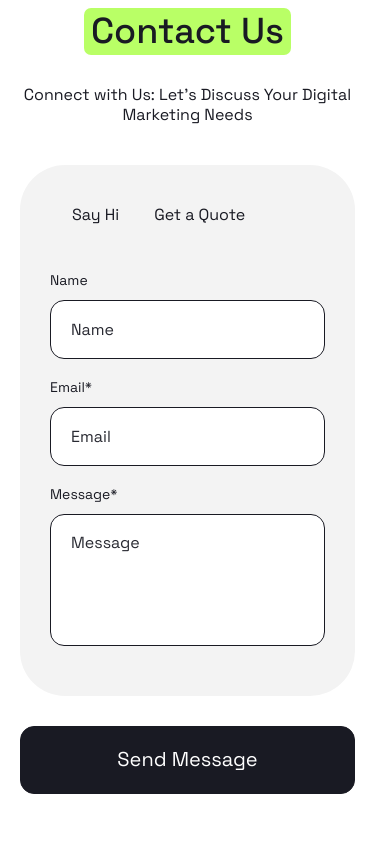
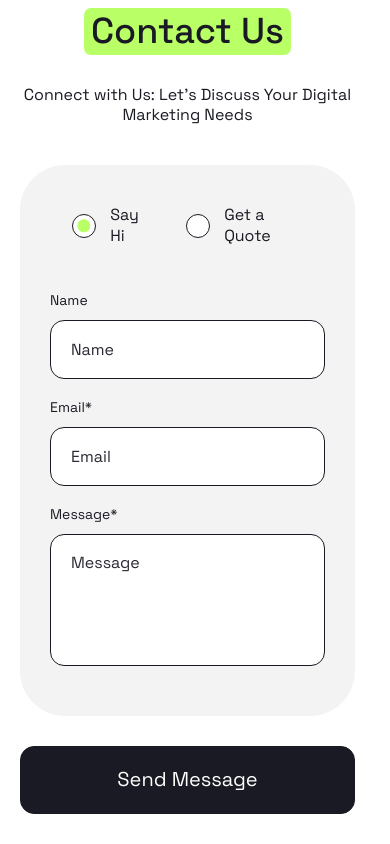
Before and after one commit to realsabyrka-alt/positivus, a website: page index.html in a window 390 px wide. Shown: the part 8915-9759 px from the top of the page. Drawn offline with nearby package versions, Linux system fonts and the light colour scheme; files that its build step writes are made by us from their sources.

Commit message:
style: add radio styles and responsive

```diff
--- a/styles/components/_index.scss
+++ b/styles/components/_index.scss
@@ -11,4 +11,5 @@
 @forward 'review-card';
 @forward 'pagination';
 @forward 'radios';
+@forward 'radio';
 @forward 'field';
--- /dev/null
+++ b/styles/components/_radio.scss
@@ -0,0 +1,38 @@
+@use '../helpers' as *;
+
+.radio {
+  display: flex;
+  align-items: center;
+  column-gap: 14px;
+  transition-duration: var(--transition-duration);
+
+  @include hover {
+    opacity: 0.6;
+  }
+
+  &__input {
+    &:not(:checked) + .radio__emulator::after {
+      opacity: 0;
+    }
+  }
+
+  &__emulator {
+    @include flex-center;
+    @include square(28px);
+
+    position: relative;
+    background-color: var(--color-light);
+    border: var(--border);
+    border-radius: 50%;
+
+    &::after {
+      @include abs-center;
+      @include square(60%);
+
+      content: '';
+      background-color: var(--color-accent);
+      border-radius: inherit;
+      transition-duration: var(--transition-duration);
+    }
+  }
+}
```
